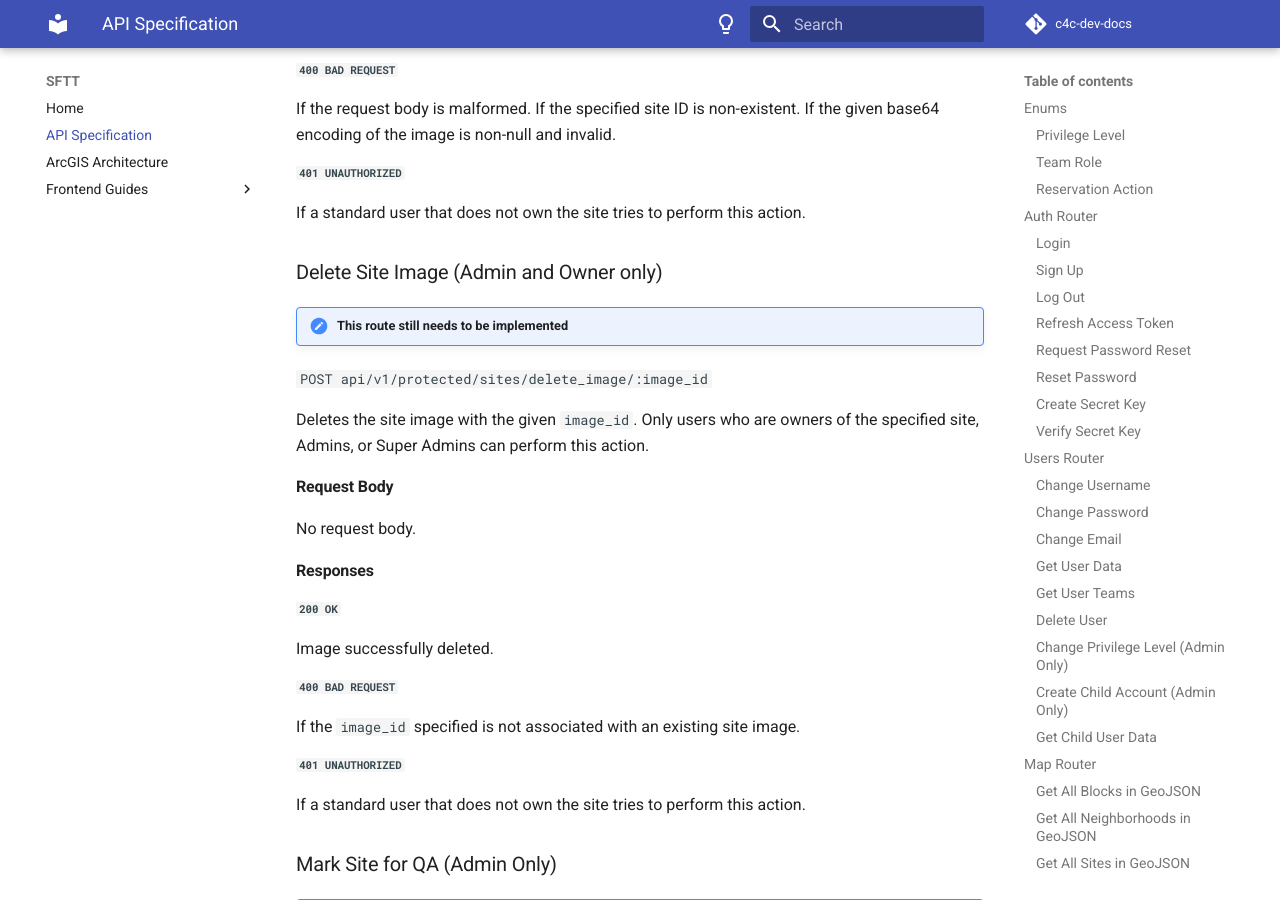
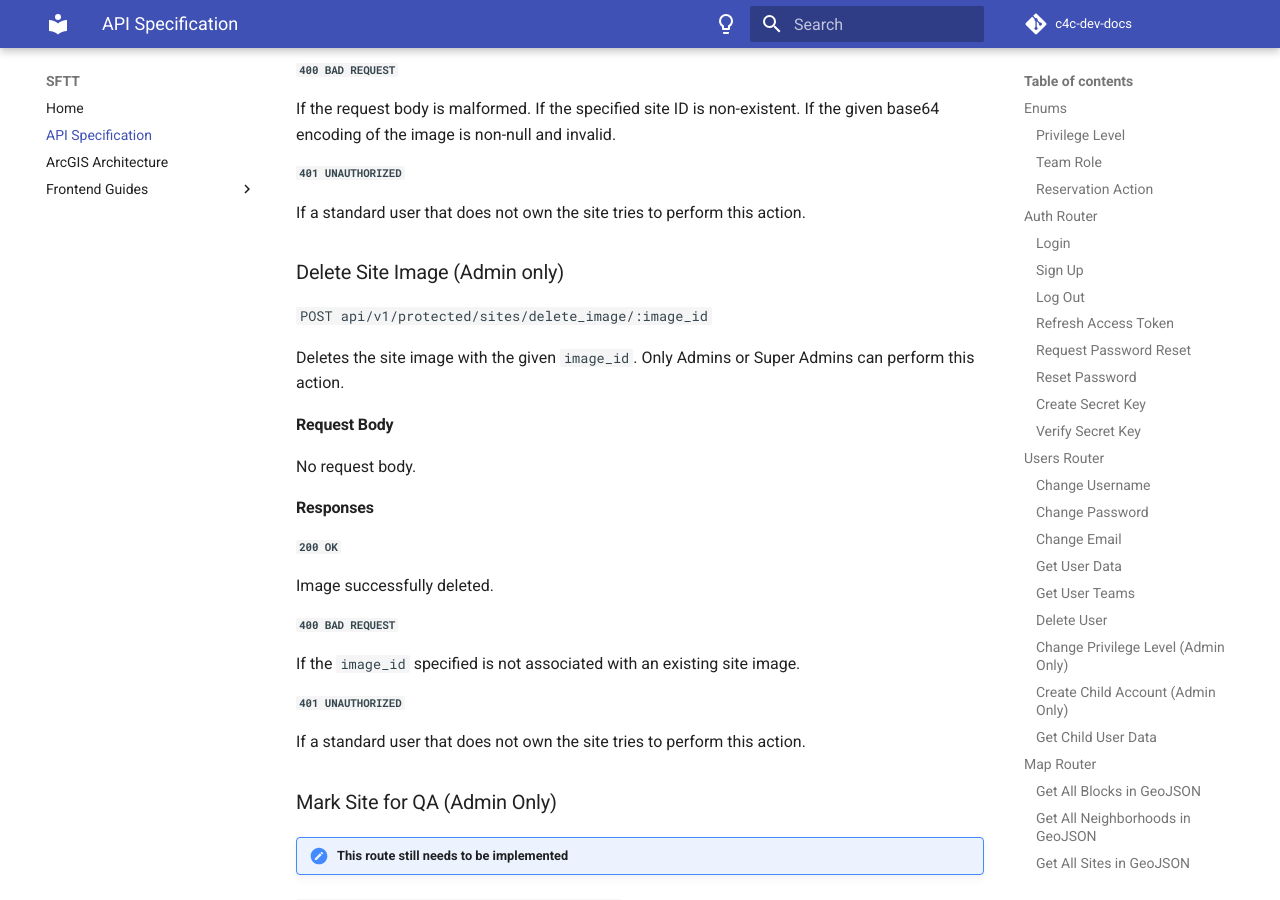
Before and after one commit to Code-4-Community/c4c-dev-docs, an MkDocs documentation site: the page built from docs/sftt/sftt-api-spec.md, in a window 1280 px wide and 900 px high, scrolled down 32199 px. Built offline with MkDocs 1.6.1 and Material for MkDocs 9.7.7, drawn with Linux system fonts in a browser that asks for light colours; comment, search, counter and statistics services are not loaded.

Commit message:
update docs

```diff
--- a/docs/sftt/sftt-api-spec.md
+++ b/docs/sftt/sftt-api-spec.md
@@ -1491,13 +1491,11 @@ If the given base64 encoding of the image is non-null and invalid.
 
 If a standard user that does not own the site tries to perform this action.
 
-### Delete Site Image (Admin and Owner only)
-
-!!! missing "This route still needs to be implemented"
+### Delete Site Image (Admin only)
 
 `POST api/v1/protected/sites/delete_image/:image_id`
 
-Deletes the site image with the given `image_id`. Only users who are owners of the specified site, Admins, or Super Admins can perform this action.
+Deletes the site image with the given `image_id`. Only Admins or Super Admins can perform this action.
 
 #### Request Body
 
```
